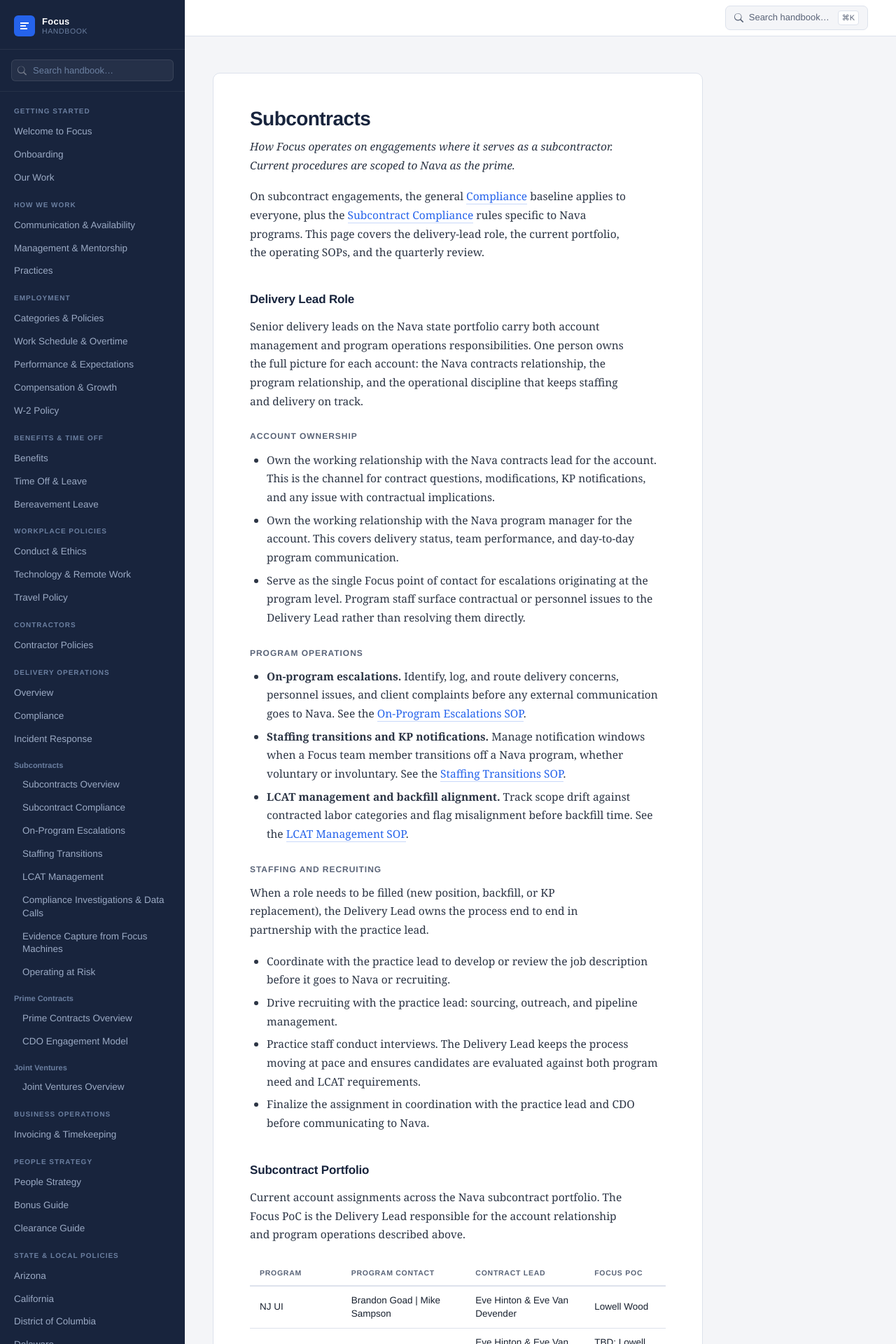
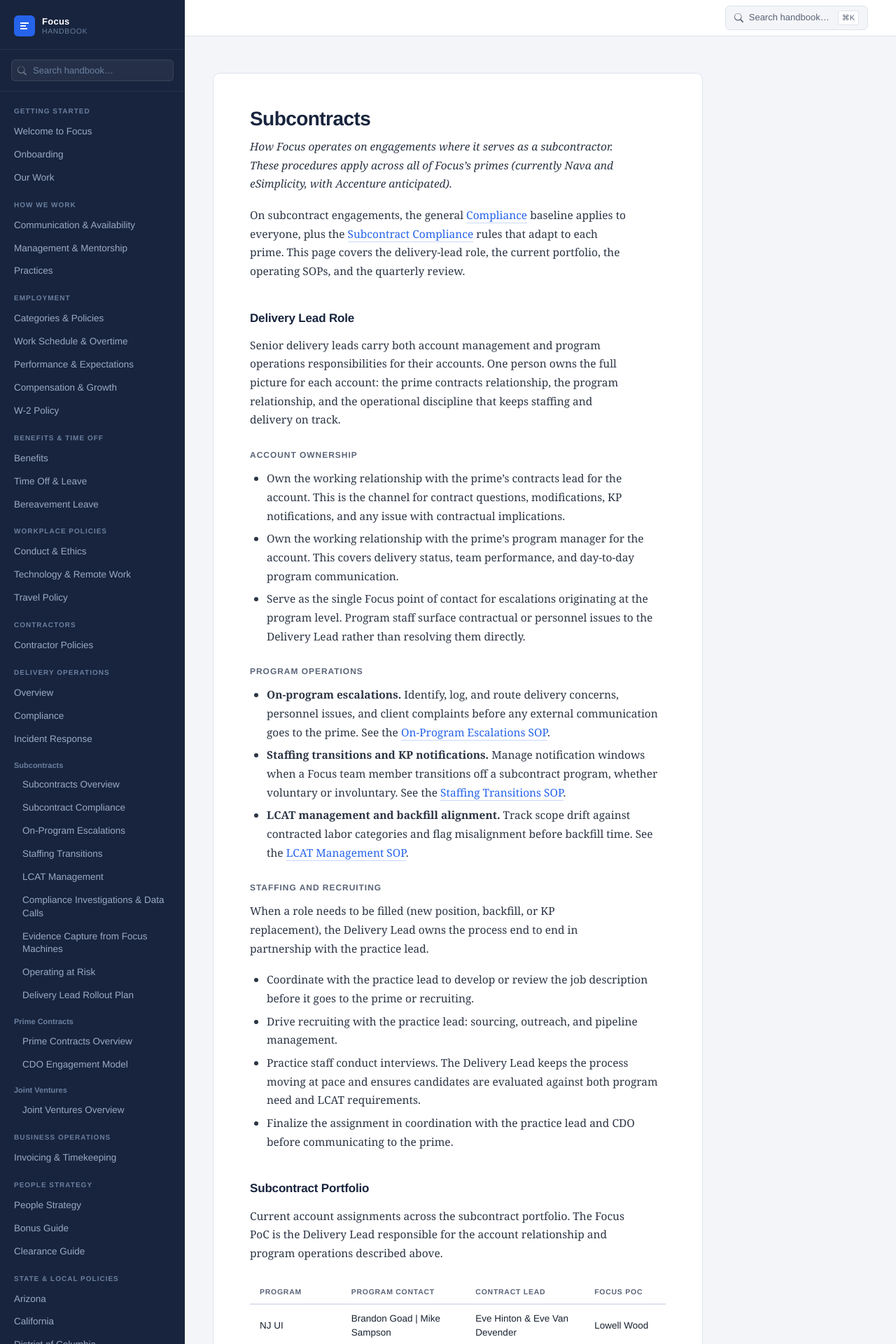
Before and after one commit to focusconsulting/focus-handbook, a Jekyll site: the page built from pages/delivery-operations/subcontract-ops/index.md, in a window 1280 px wide. Shown: the top 1920 px of the page at 70% size. Built offline with Jekyll 4.4.1, drawn with Linux system fonts in a browser that asks for light colours; our own code applies the rules of GitHub Pages for plain Markdown files; some of the changed text lies outside the part shown.

Commit message:
Add ADKAR Delivery Lead rollout plan; make subcontracts prime-agnostic
- New rollout.md under subcontract-ops: an ADKAR change management plan
  (Awareness/Desire/Knowledge/Ability/Reinforcement) for standing up the
  Delivery Lead role so leads are set up for success on day one. Includes a
  Day-1 Readiness Checklist, rollout sequence (pilot → learn → expand), and
  success measures. Scoped to subcontracts.
- Generalized the Subcontracts overview away from Nava-specific language so
  it applies to all primes (Nava, eSimplicity, Accenture, future). Kept Nava
  only as a named example and in the real portfolio table.
- Added the rollout plan to the nav and the SOP list.

Co-Authored-By: Claude Opus 4.8 <noreply@anthropic.com>

```diff
--- a/_data/nav.yml
+++ b/_data/nav.yml
@@ -85,6 +85,9 @@
     - label: Operating at Risk
       url: /focus-handbook/pages/delivery-operations/subcontract-ops/operating-at-risk
       indent: true
+    - label: Delivery Lead Rollout Plan
+      url: /focus-handbook/pages/delivery-operations/subcontract-ops/rollout
+      indent: true
     - subsection: Prime Contracts
     - label: Prime Contracts Overview
       url: /focus-handbook/pages/delivery-operations/prime-contract-ops/
--- a/pages/delivery-operations/subcontract-ops/index.md
+++ b/pages/delivery-operations/subcontract-ops/index.md
@@ -1,37 +1,37 @@
 # Subcontracts
 
-_How Focus operates on engagements where it serves as a subcontractor. Current procedures are scoped to Nava as the prime._
+_How Focus operates on engagements where it serves as a subcontractor. These procedures apply across all of Focus's primes (currently Nava and eSimplicity, with Accenture anticipated)._
 
-On subcontract engagements, the general [Compliance](../compliance.md) baseline applies to everyone, plus the [Subcontract Compliance](compliance.md) rules specific to Nava programs. This page covers the delivery-lead role, the current portfolio, the operating SOPs, and the quarterly review.
+On subcontract engagements, the general [Compliance](../compliance.md) baseline applies to everyone, plus the [Subcontract Compliance](compliance.md) rules that adapt to each prime. This page covers the delivery-lead role, the current portfolio, the operating SOPs, and the quarterly review.
 
 ## Delivery Lead Role
 
-Senior delivery leads on the Nava state portfolio carry both account management and program operations responsibilities. One person owns the full picture for each account: the Nava contracts relationship, the program relationship, and the operational discipline that keeps staffing and delivery on track.
+Senior delivery leads carry both account management and program operations responsibilities for their accounts. One person owns the full picture for each account: the prime contracts relationship, the program relationship, and the operational discipline that keeps staffing and delivery on track.
 
 ### Account Ownership
 
-- Own the working relationship with the Nava contracts lead for the account. This is the channel for contract questions, modifications, KP notifications, and any issue with contractual implications.
-- Own the working relationship with the Nava program manager for the account. This covers delivery status, team performance, and day-to-day program communication.
+- Own the working relationship with the prime's contracts lead for the account. This is the channel for contract questions, modifications, KP notifications, and any issue with contractual implications.
+- Own the working relationship with the prime's program manager for the account. This covers delivery status, team performance, and day-to-day program communication.
 - Serve as the single Focus point of contact for escalations originating at the program level. Program staff surface contractual or personnel issues to the Delivery Lead rather than resolving them directly.
 
 ### Program Operations
 
-- **On-program escalations.** Identify, log, and route delivery concerns, personnel issues, and client complaints before any external communication goes to Nava. See the [On-Program Escalations SOP](on-program-escalations.md).
-- **Staffing transitions and KP notifications.** Manage notification windows when a Focus team member transitions off a Nava program, whether voluntary or involuntary. See the [Staffing Transitions SOP](staffing-transitions.md).
+- **On-program escalations.** Identify, log, and route delivery concerns, personnel issues, and client complaints before any external communication goes to the prime. See the [On-Program Escalations SOP](on-program-escalations.md).
+- **Staffing transitions and KP notifications.** Manage notification windows when a Focus team member transitions off a subcontract program, whether voluntary or involuntary. See the [Staffing Transitions SOP](staffing-transitions.md).
 - **LCAT management and backfill alignment.** Track scope drift against contracted labor categories and flag misalignment before backfill time. See the [LCAT Management SOP](lcat-management.md).
 
 ### Staffing and Recruiting
 
 When a role needs to be filled (new position, backfill, or KP replacement), the Delivery Lead owns the process end to end in partnership with the practice lead.
 
-- Coordinate with the practice lead to develop or review the job description before it goes to Nava or recruiting.
+- Coordinate with the practice lead to develop or review the job description before it goes to the prime or recruiting.
 - Drive recruiting with the practice lead: sourcing, outreach, and pipeline management.
 - Practice staff conduct interviews. The Delivery Lead keeps the process moving at pace and ensures candidates are evaluated against both program need and LCAT requirements.
-- Finalize the assignment in coordination with the practice lead and CDO before communicating to Nava.
+- Finalize the assignment in coordination with the practice lead and CDO before communicating to the prime.
 
 ## Subcontract Portfolio
 
-Current account assignments across the Nava subcontract portfolio. The Focus PoC is the Delivery Lead responsible for the account relationship and program operations described above.
+Current account assignments across the subcontract portfolio. The Focus PoC is the Delivery Lead responsible for the account relationship and program operations described above.
 
 | Program | Program Contact | Contract Lead | Focus POC |
 | --- | --- | --- | --- |
@@ -48,9 +48,10 @@ Current account assignments across the Nava subcontract portfolio. The Focus PoC
 
 ## Operating SOPs
 
-- [Subcontract Compliance](compliance.md): Nava-specific rules layered on the general compliance baseline, covering Unanet timekeeping, overtime pre-approval, client communication, Slack workspaces, and travel.
-- [On-Program Escalations](on-program-escalations.md): How to identify, route, and resolve delivery concerns, personnel issues, and client complaints on a Nava subcontract. Includes the escalation matrix and communication rules.
-- [Staffing Transitions & KP Notifications](staffing-transitions.md): Notification windows and process steps when a Focus team member transitions off a Nava program, including key personnel designation and involuntary removal procedures.
+- [Delivery Lead Rollout Plan](rollout.md): The ADKAR change management plan for standing up the Delivery Lead role across subcontract accounts, including a day-one readiness checklist.
+- [Subcontract Compliance](compliance.md): Prime-specific rules layered on the general compliance baseline, covering the prime's timekeeping system, overtime pre-approval, client communication, Slack workspaces, and travel.
+- [On-Program Escalations](on-program-escalations.md): How to identify, route, and resolve delivery concerns, personnel issues, and client complaints on a subcontract. Includes the escalation matrix and communication rules.
+- [Staffing Transitions & KP Notifications](staffing-transitions.md): Notification windows and process steps when a Focus team member transitions off a subcontract program, including key personnel designation and involuntary removal procedures.
 - [LCAT Management & Backfill Alignment](lcat-management.md): How to handle a team member who has performed above their contracted labor category level, and what to do when backfill needs exceed the LCAT ceiling.
 - [Compliance Investigations & Data Calls](compliance-investigations.md): How Focus receives, evaluates, and responds to compliance investigations or data calls from a prime, including overseas IP flags, AI tool use, and conduct allegations. Includes a framework for scoping requests and pushing back on overbroad asks.
 - [Evidence Capture from Focus Machines](evidence-capture.md): How to handle prime requests for logs, screenshots, or configuration data from Focus-owned devices. Covers chain of custody, internal review before transmission, and what Focus will not do.
@@ -58,7 +59,7 @@ Current account assignments across the Nava subcontract portfolio. The Focus PoC
 
 ## Quarterly Program Review
 
-Once a quarter, delivery leads, practice leads, and the executive team review the health and status of all active Nava subcontracts. The meeting is a structured conversation about what leadership needs to know and act on.
+Once a quarter, delivery leads, practice leads, and the executive team review the health and status of all active subcontract accounts across primes. The meeting is a structured conversation about what leadership needs to know and act on.
 
 ### Attendees
 
```
Also changed, not shown: pages/delivery-operations/subcontract-ops/rollout.md (added, +92 -0 lines).
